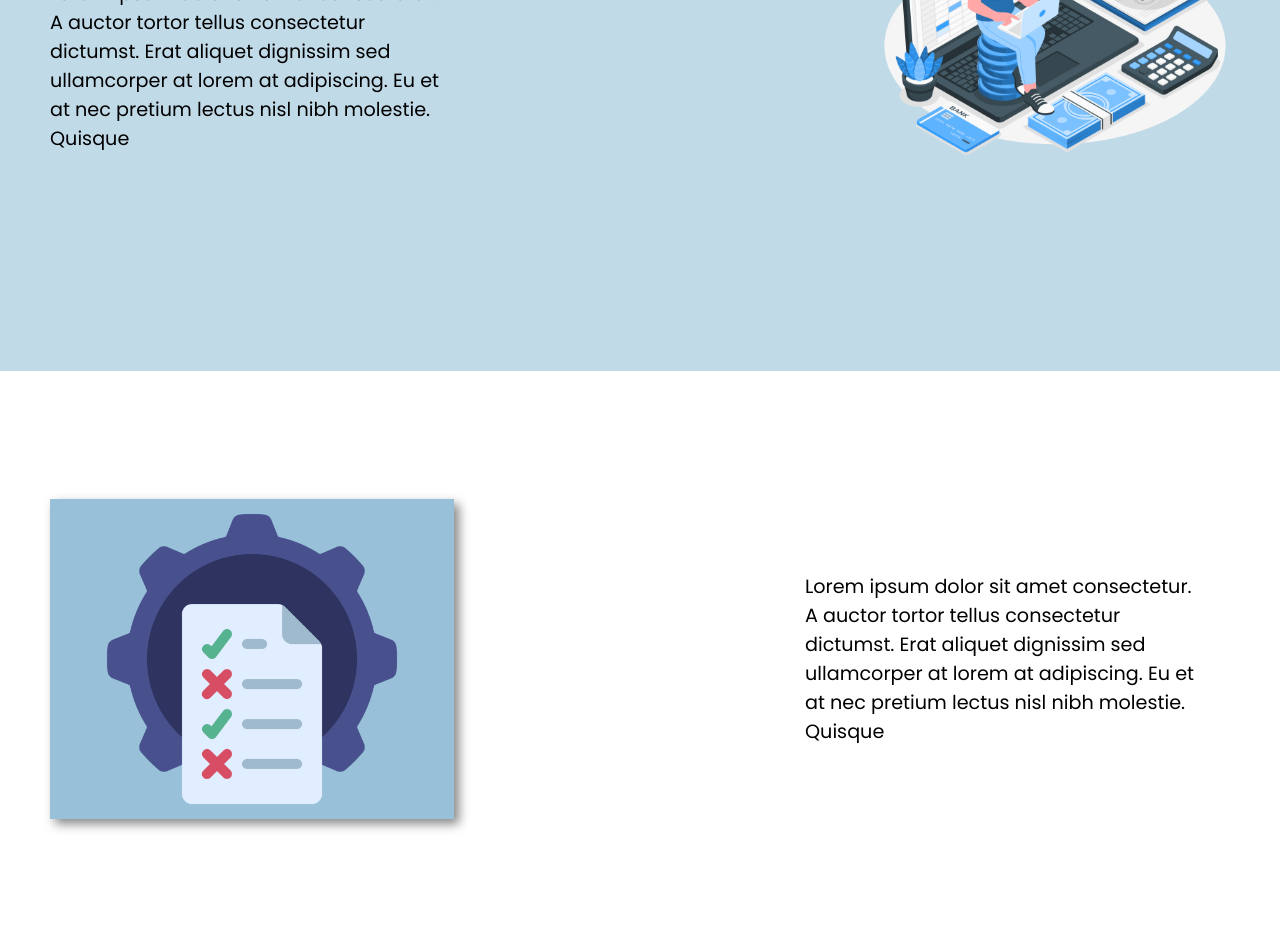
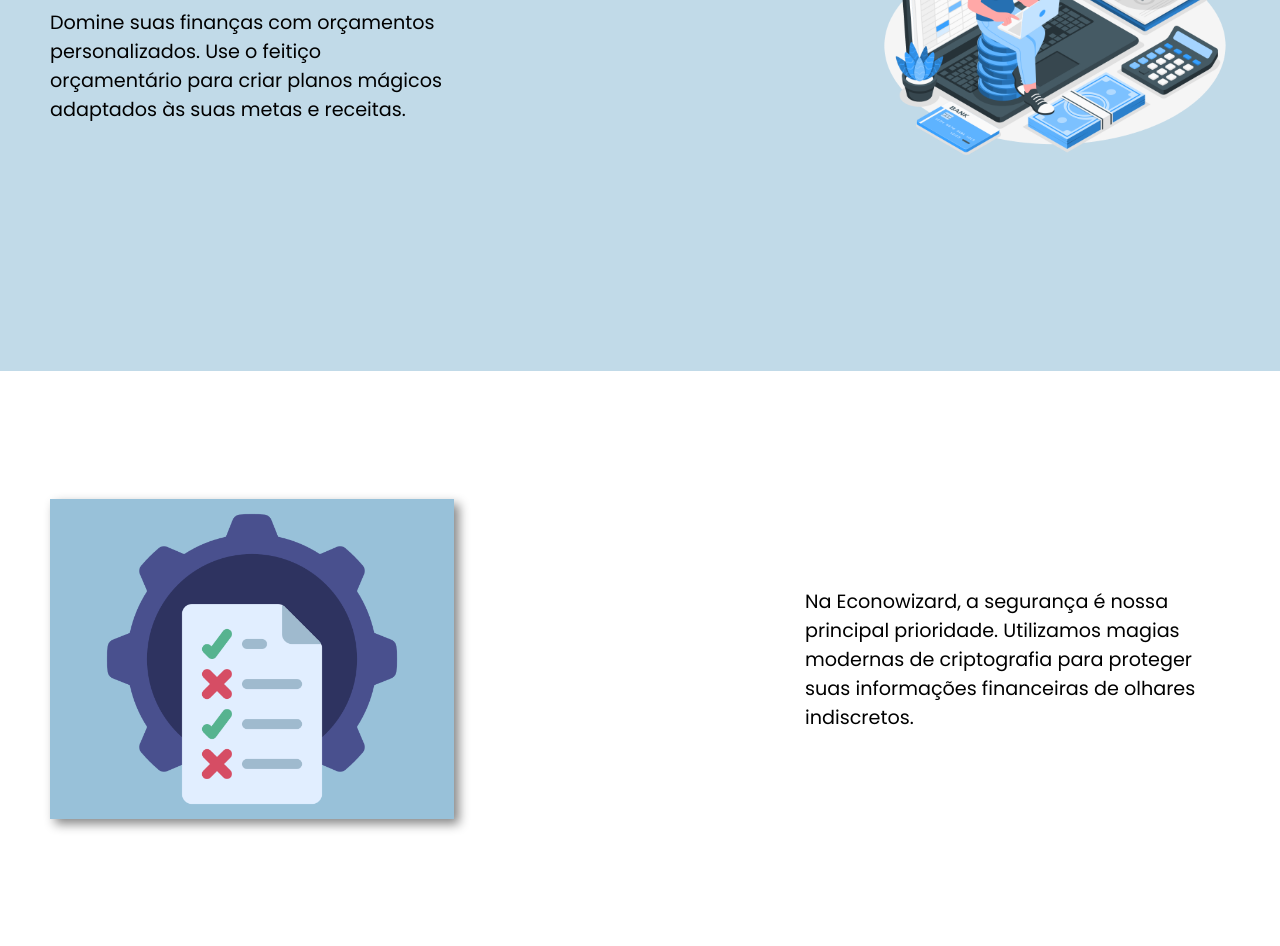
Before and after one commit to Noo314/Projeto-Finances, a plain HTML site: page index.html in a window 1280 px wide. Shown: the part 429-1375 px from the top of the page. Drawn offline with Linux system fonts and the light colour scheme.

Commit message:
Update index.html

```diff
--- a/index.html
+++ b/index.html
@@ -24,7 +24,7 @@
     <main>
         <div class="text-main">
             <h1>Gerencie seus<br>gastos!</h1>
-            <p>Lorem ipsum dolor sit amet consectetur. A auctor tortor tellus consectetur dictumst. Erat aliquet dignissim sed ullamcorper at lorem at adipiscing. Eu et at nec pretium lectus nisl nibh molestie. Quisque </p>
+            <p>Domine suas finanças com orçamentos personalizados. Use o feitiço orçamentário para criar planos mágicos adaptados às suas metas e receitas.</p>
         </div>
         <img class="img-main" src="assets/Manage money-amico.png" alt="">
     </main>
@@ -33,10 +33,12 @@
             <div class="box-img" data-anime="left">
                 <img src="assets/6404259.png" alt="Engrenagem">
             </div>
-            <p data-anime="right">Lorem ipsum dolor sit amet consectetur. A auctor tortor tellus consectetur dictumst. Erat aliquet dignissim sed ullamcorper at lorem at adipiscing. Eu et at nec pretium lectus nisl nibh molestie. Quisque </p>
+            <p data-anime="right">Na Econowizard, a segurança é nossa principal prioridade. Utilizamos magias modernas de criptografia para proteger suas informações financeiras de olhares indiscretos.
+
+</p>
         </div>
         <div class="info-container-2">
-            <p data-anime="left">Lorem ipsum dolor sit amet consectetur. A auctor tortor tellus consectetur dictumst. Erat aliquet dignissim sed ullamcorper at lorem at adipiscing. Eu et at nec pretium lectus nisl nibh molestie. Quisque </p>
+            <p data-anime="left">Estabeleça metas mágicas para seus objetivos financeiros. Acompanhe seu progresso e veja como pequenos encantamentos diários podem transformar suas finanças.</p>
             <div class="box-img" data-anime="right">
                 <img src="assets/4256873.png" alt="gráfico subindo">
             </div>
```
